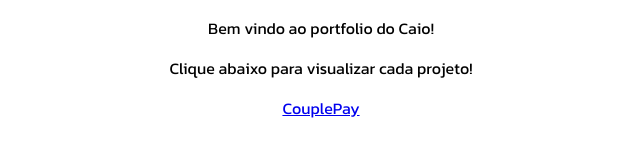
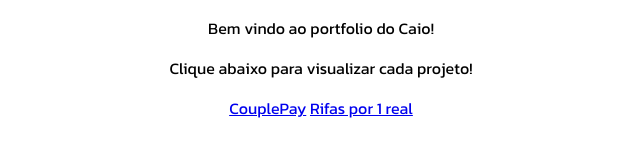
Before and after one commit to caiofernandos/portfolio, a plain HTML site: page index.html in a window 1280 px wide. Shown: the whole page, without its empty margins (319-959 px from the left). Drawn offline with Linux system fonts and the light colour scheme.

Commit message:
Update index.html

```diff
--- a/index.html
+++ b/index.html
@@ -24,6 +24,7 @@
     <p>Clique abaixo para visualizar cada projeto!</p>
 
     <a href="couplepay/couplepay.html" target=_blank>CouplePay</a>
+    <a href="rifas-por-1-real/index.html" target=_blank>Rifas por 1 real</a>
 
 </body>
 </html>
```
